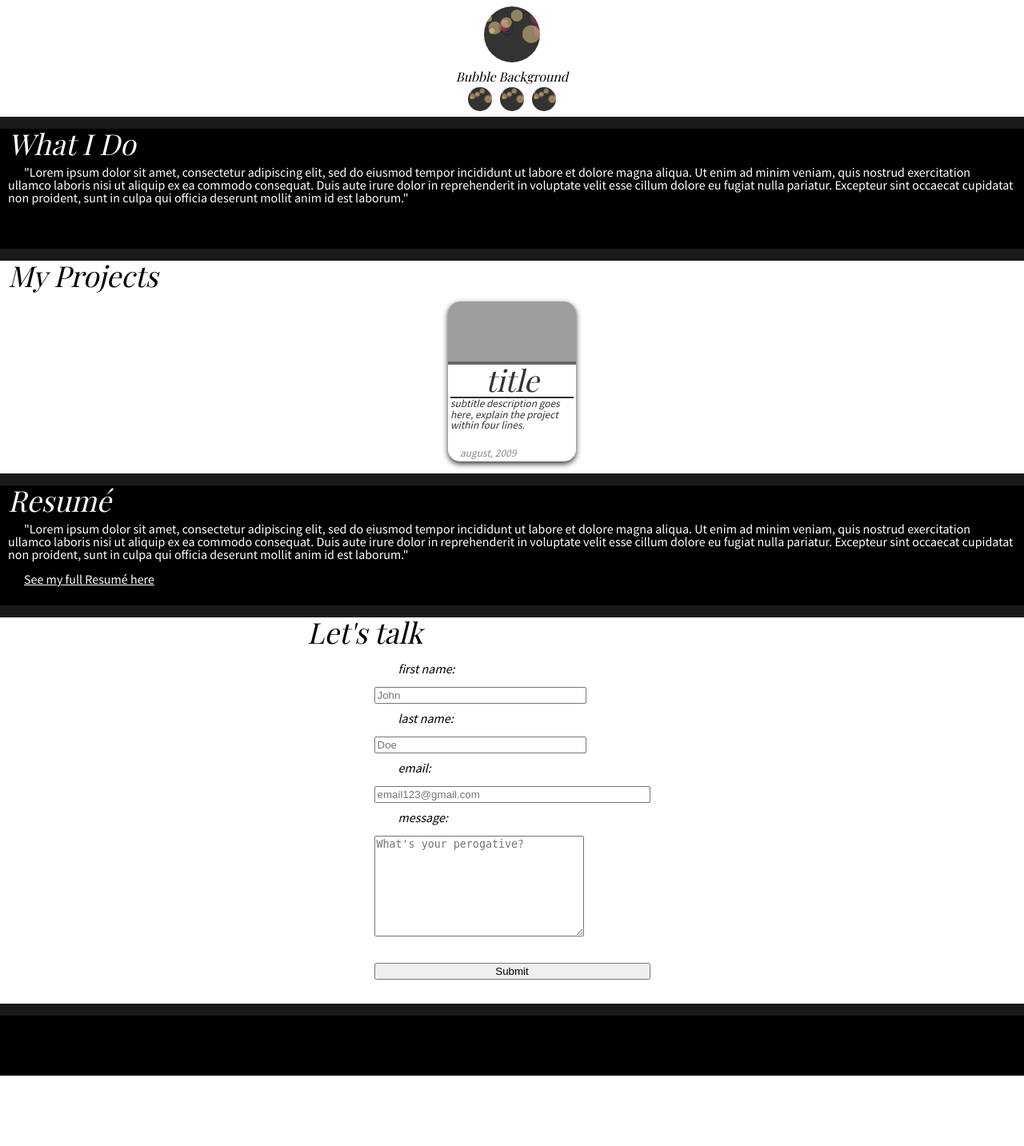
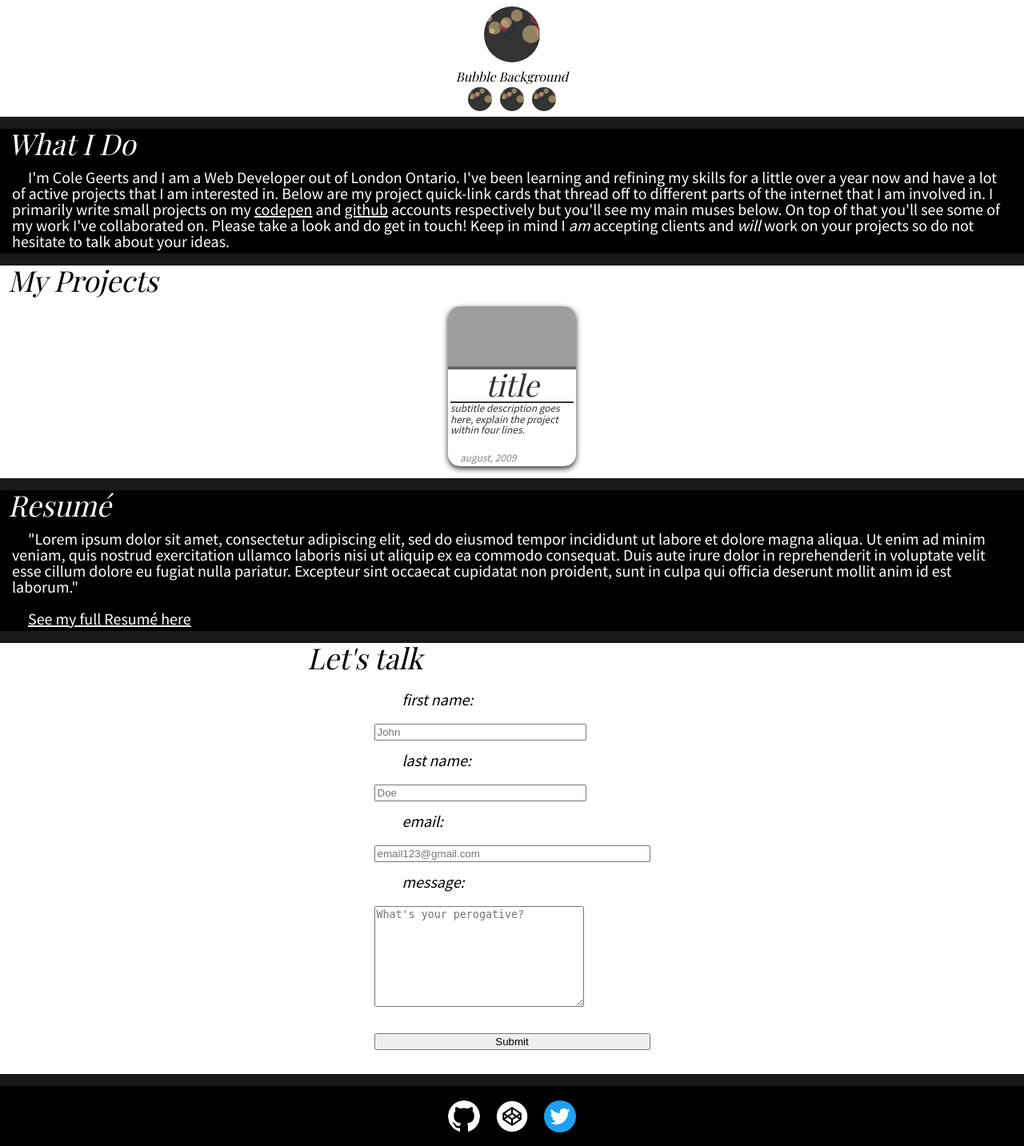
Before and after one commit to ColeyG/portfolio, a PHP site: page / in a window 1280 px wide. Shown: the part 804-2237 px from the top of the page at 80% size. Before the commit the page ends 2149 px from the top, so only its background shows below. Run offline with PHP 8.4, Linux system fonts and the light colour scheme; some web fonts are replaced; grey boxes are pictures that could not be loaded.

Commit message:
Social Add

```diff
--- a/css/main.css
+++ b/css/main.css
@@ -8,6 +8,9 @@ Font-Family: 'Source Sans Pro', Sans-Serif;
 Font-Size: 16px;
 */
 
+/*
+Gorgeous Blue: #275fba;
+*/
 .hidden{
 	display:none;
 }
@@ -23,8 +26,8 @@ h2{
 }
 p{
   Font-Family: 'Source Sans Pro', Sans-Serif;
-  Font-Size: 16px;
-  margin:10px;
+  Font-Size: 20px;
+  margin:15px;
   text-indent:20px;
   padding-bottom:5px;
 }
@@ -290,4 +293,22 @@ a{
   width:100%;
   background-color:black;
   margin-top:15px;
+  display:flex;
+  justify-content: center;
+  align-items: center;
 }
+.social{
+  width:40px;
+  height:40px;
+  border-radius: 50%;
+  margin:10px;
+  transition:.2s;
+}
+.social:hover,.social:active{
+  padding-bottom:5px;
+}
+.social img{
+  width:40px;
+  height:40px;
+  border-radius:50%;
+}
--- a/index.html
+++ b/index.html
@@ -39,7 +39,7 @@
     </div>
     <div id="about">
         <h2>What I Do</h2>
-        <p class="white">"Lorem ipsum dolor sit amet, consectetur adipiscing elit, sed do eiusmod tempor incididunt ut labore et dolore magna aliqua. Ut enim ad minim veniam, quis nostrud exercitation ullamco laboris nisi ut aliquip ex ea commodo consequat. Duis aute irure dolor in reprehenderit in voluptate velit esse cillum dolore eu fugiat nulla pariatur. Excepteur sint occaecat cupidatat non proident, sunt in culpa qui officia deserunt mollit anim id est laborum."</p>
+        <p class="white">I'm Cole Geerts and I am a Web Developer out of London Ontario. I've been learning and refining my skills for a little over a year now and have a lot of active projects that I am interested in. Below are my project quick-link cards that thread off to different parts of the internet that I am involved in. I primarily write small projects on my <a href="https://codepen.io/ColeyG/">codepen</a> and <a href="https://github.com/ColeyG">github</a> accounts respectively but you'll see my main muses below. On top of that you'll see some of my work I've collaborated on. Please take a look and do get in touch! Keep in mind I <span class="italics">am</span> accepting clients and <span class="italics">will</span> work on your projects so do not hesitate to talk about your ideas.</p>
     </div>
     <div id="library">
         <h2 class="black">My Projects</h2>
@@ -78,7 +78,9 @@
         </div>
     </div>
     <footer id="footer">
-
+        <a href="https://github.com/ColeyG"><div class="social"><img src="images/git.png"></div></a>
+        <a href="https://codepen.io/ColeyG/"><div class="social"><img src="images/codepen.png"></div></a>
+        <a href="https://twitter.com/ColeyGeerts"><div class="social"><img src="images/twitter.svg"></div></a>
     </footer>
 </section>
 <script src="js/canvasCircle.js"></script>
```
Also changed, not shown: images/codepen.png (added), images/git.png (added), images/twitter.svg (added).
